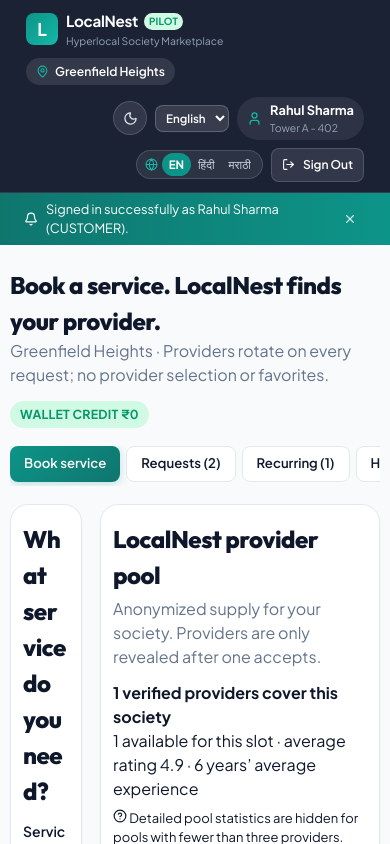
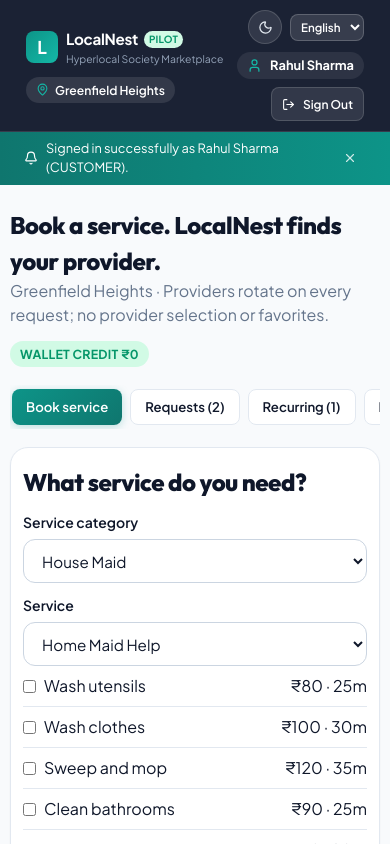
Before and after one commit to localnest/LocalNestByYash, a Next.js app: page / in a window 390 px wide. Both pictures are taken after a click on the button "Sign In". Shown: the top 844 px of the page. Built offline with nearby package versions, Linux system fonts and the light colour scheme.

Commit message:
fix(responsive): stack mobile booking grid, smooth horizontal tabs, and compact mobile header

```diff
--- a/src/components/AppHeader.tsx
+++ b/src/components/AppHeader.tsx
@@ -77,13 +77,12 @@ export default function AppHeader() {
         }}
       >
         <div
-          className="container"
+          className="container header-content-wrap"
           style={{
             display: 'flex',
             alignItems: 'center',
             justifyContent: 'space-between',
-            flexWrap: 'wrap',
-            gap: '12px',
+            gap: '10px',
           }}
         >
           {/* Logo & Society */}
@@ -348,6 +347,7 @@ export default function AppHeader() {
                     : currentUser.fullName}
                 </div>
                 <div
+                  className="header-user-meta"
                   style={{
                     fontSize: '0.66rem',
                     color: '#94a3b8',
@@ -364,9 +364,10 @@ export default function AppHeader() {
               </div>
             </div>
 
-            {/* Language Switcher — Only for Provider & Customer (Resident) */}
+            {/* Language Switcher — Only for Provider & Customer (Resident) - Desktop pill view */}
             {(currentUser.role === 'CUSTOMER' || currentUser.role === 'PROVIDER') && (
               <div
+                className="desktop-only"
                 style={{
                   display: 'flex',
                   alignItems: 'center',
--- a/src/components/ResidentDispatchCenter.tsx
+++ b/src/components/ResidentDispatchCenter.tsx
@@ -642,13 +642,7 @@ export default function ResidentDispatchCenter() {
       )}
 
       {mode === 'book' && (
-        <div
-          style={{
-            display: 'grid',
-            gridTemplateColumns: 'minmax(0, 1.15fr) minmax(280px, .85fr)',
-            gap: 18,
-          }}
-        >
+        <div className="dispatch-booking-layout">
           <section className="card">
             <h2 style={{ fontWeight: 800, marginBottom: 12 }}>What service do you need?</h2>
             <label className="form-label">Service category</label>
--- a/src/styles/globals.css
+++ b/src/styles/globals.css
@@ -864,3 +864,73 @@ a:focus-visible,
     background-position: -200% 0;
   }
 }
+
+/* ============================================================
+   RESPONSIVE LAYOUT & MOBILE OPTIMIZATIONS
+   ============================================================ */
+
+/* Booking Form Grid: Desktop 2-columns -> Mobile stacked 1-column */
+.dispatch-booking-layout {
+  display: grid;
+  grid-template-columns: minmax(0, 1.25fr) minmax(280px, 0.75fr);
+  gap: 20px;
+  align-items: start;
+}
+
+@media (max-width: 860px) {
+  .dispatch-booking-layout {
+    grid-template-columns: 1fr !important;
+    gap: 16px !important;
+  }
+}
+
+/* Touch-friendly horizontal tab navigation without scrollbar clutter */
+.scrollable-tabs {
+  display: flex !important;
+  align-items: center !important;
+  gap: 8px !important;
+  overflow-x: auto !important;
+  white-space: nowrap !important;
+  -webkit-overflow-scrolling: touch !important;
+  scrollbar-width: none !important;
+  padding: 4px 2px !important;
+  max-width: 100% !important;
+  width: 100% !important;
+}
+.scrollable-tabs::-webkit-scrollbar {
+  display: none !important;
+}
+.scrollable-tabs > * {
+  flex-shrink: 0 !important;
+}
+
+/* Responsive display helpers */
+@media (max-width: 768px) {
+  .desktop-only {
+    display: none !important;
+  }
+}
+
+@media (min-width: 769px) {
+  .mobile-only {
+    display: none !important;
+  }
+}
+
+/* Header container responsiveness */
+.header-content-wrap {
+  display: flex;
+  align-items: center;
+  justify-content: space-between;
+  gap: 12px;
+  width: 100%;
+}
+
+@media (max-width: 640px) {
+  .header-content-wrap {
+    flex-wrap: nowrap;
+  }
+  .header-user-meta {
+    display: none !important;
+  }
+}
```
